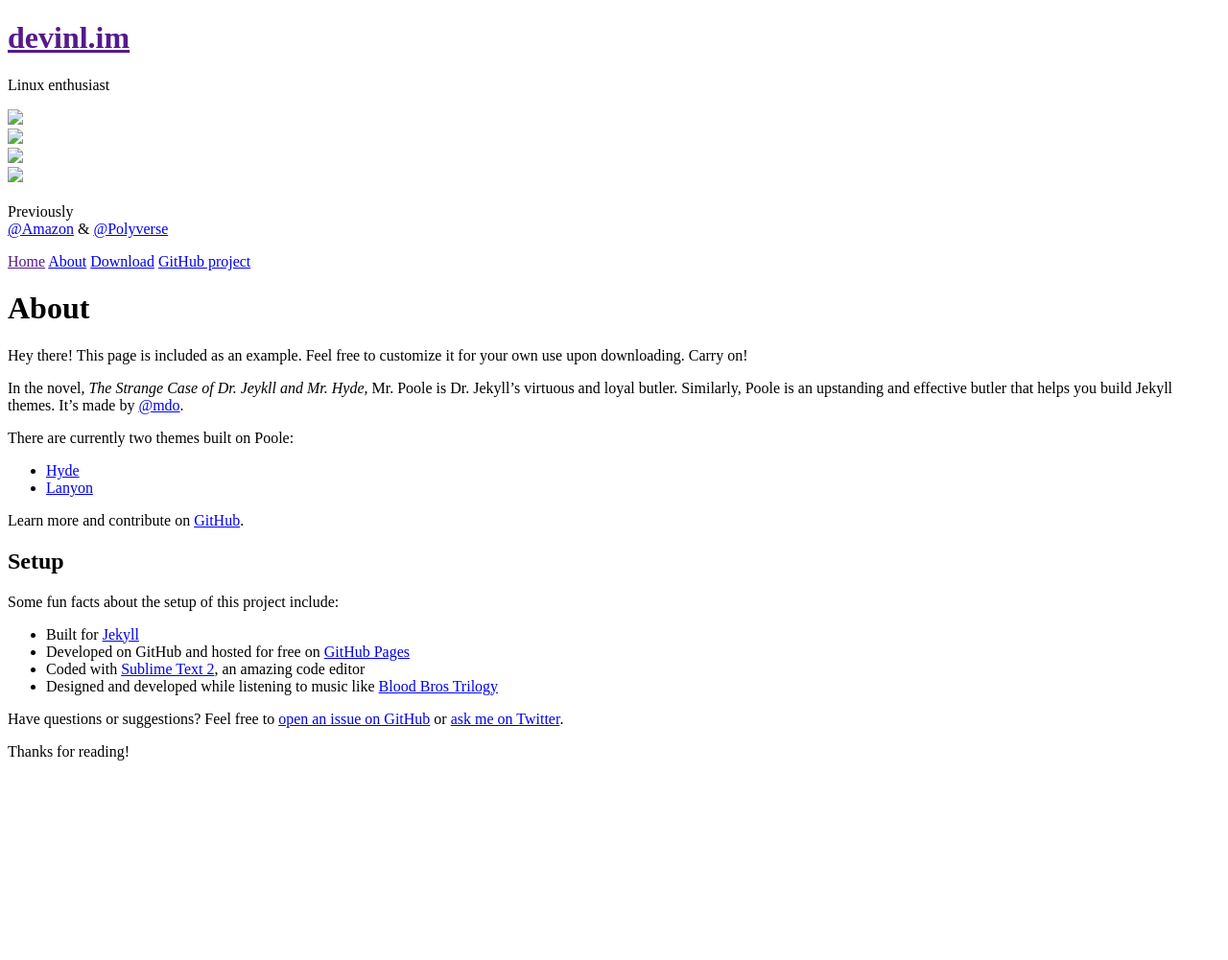
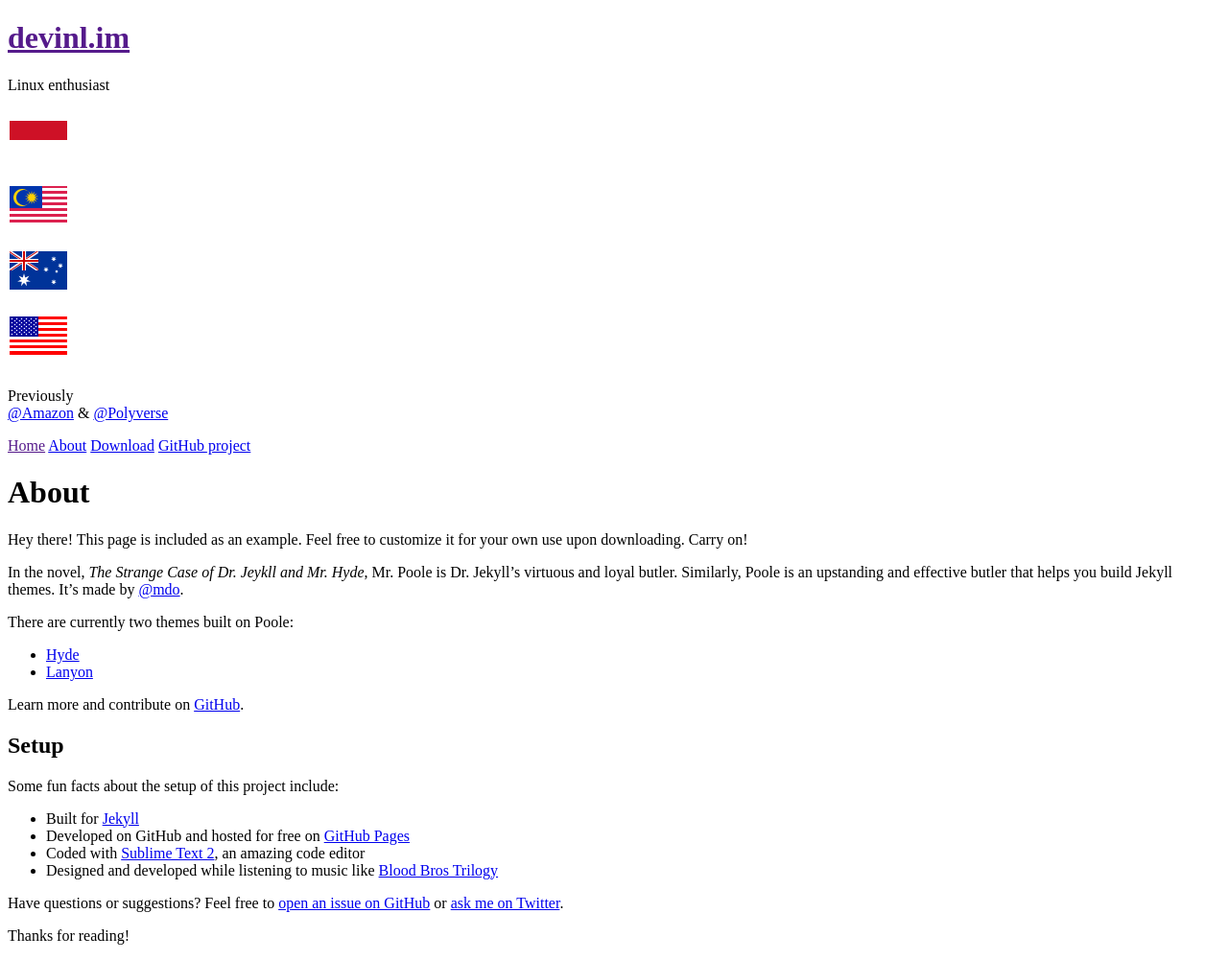
Before and after one commit to davay/devinl.im, a Jekyll site: the page built from about.md, in a window 1280 px wide. Shown: the whole page at 96% size. Built offline with Jekyll 4.4.1, drawn with Linux system fonts in a browser that asks for light colours; before the commit the page ends 900 px from its top, so only the background shows below that.

Commit message:
fix: flag links

```diff
--- a/_config.yml
+++ b/_config.yml
@@ -10,10 +10,10 @@ title:            devinl.im
 tagline:          Devin Lim
 description:      'Linux enthusiast
                   <br>
-                  <div class="flag"><img src="public/icons/id.ico"></div>
-                  <div class="flag"><img src="public/icons/my.ico"></div>
-                  <div class="flag"><img src="public/icons/au.ico"></div>
-                  <div class="flag"><img src="public/icons/us.ico"></div>
+                  <div class="flag"><img src="/public/icons/id.ico"></div>
+                  <div class="flag"><img src="/public/icons/my.ico"></div>
+                  <div class="flag"><img src="/public/icons/au.ico"></div>
+                  <div class="flag"><img src="/public/icons/us.ico"></div>
                   <br>
                   Previously
                   <br>
```
